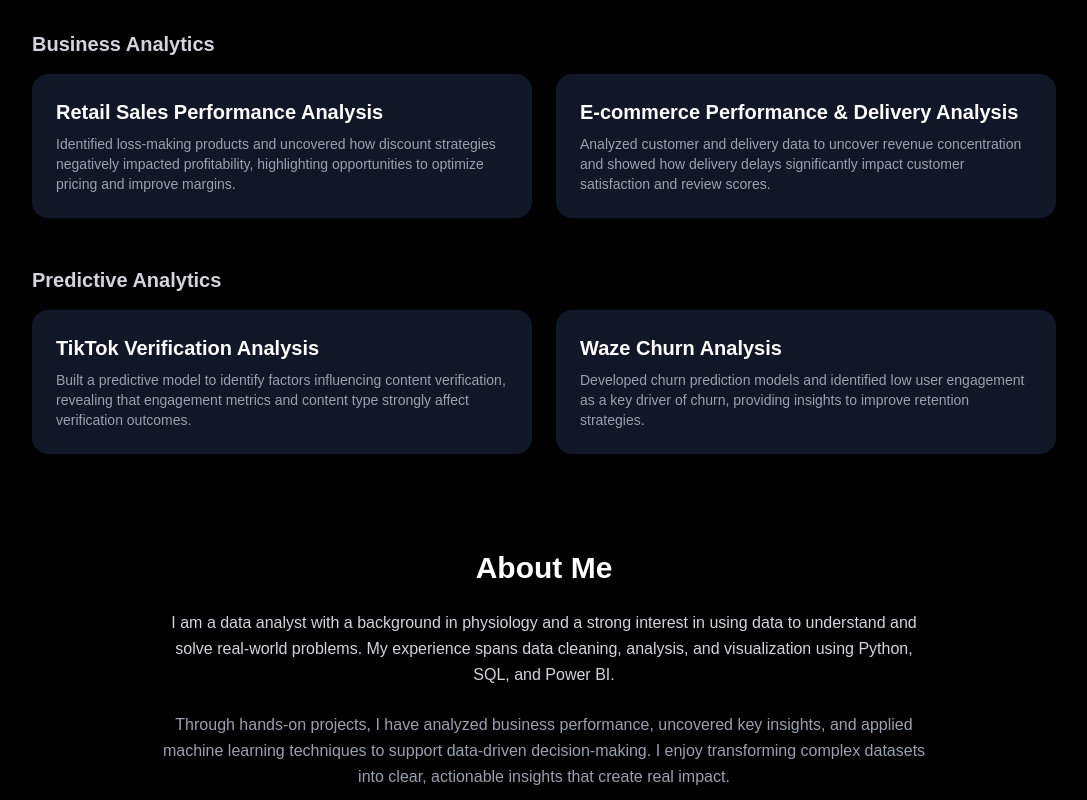
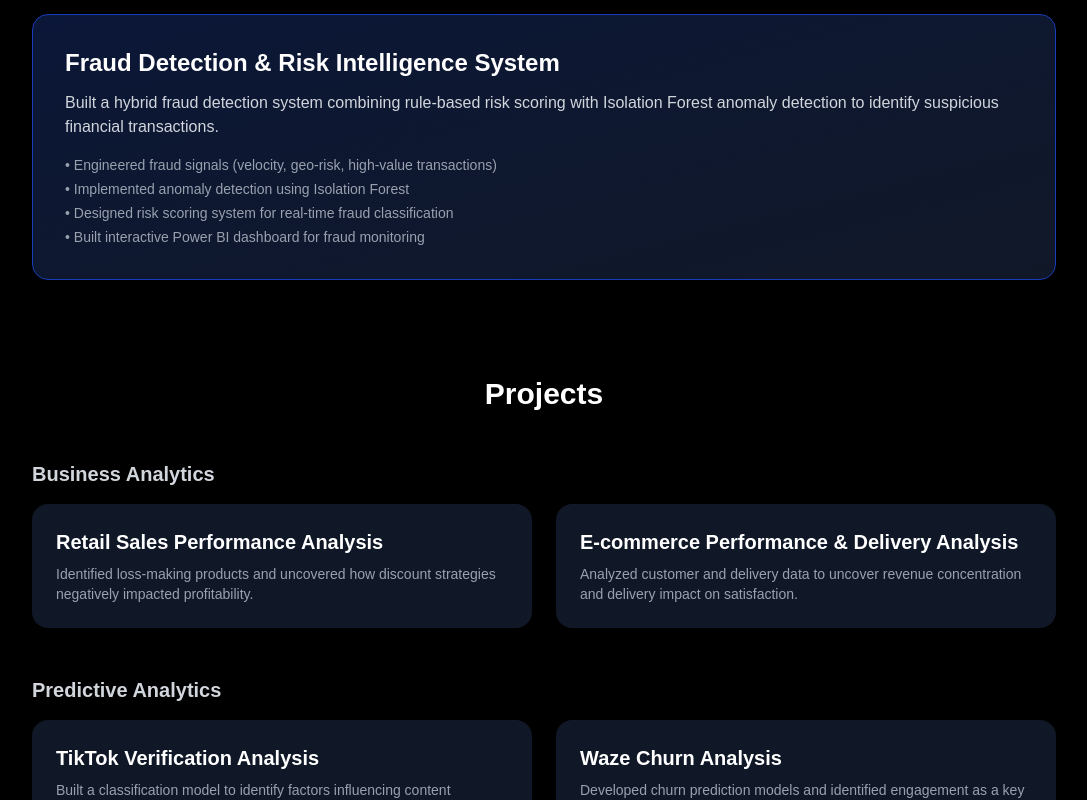
Before and after one commit to benny-102/benny-portfolio, a Next.js app: page / in a window 1280 px wide. Shown: the part 500-1300 px from the top of the page, without its empty margins (96-1183 px from the left). Built offline with nearby package versions, Linux system fonts and the light colour scheme.

Commit message:
change: src/app/page.tsx

```diff
--- a/src/app/page.tsx
+++ b/src/app/page.tsx
@@ -44,9 +44,38 @@ export default function Home() {
           <span>Python</span>
           <span>SQL</span>
           <span>Power BI</span>
+          <span>Machine Learning</span>
           <span>Data Analysis</span>
-          <span>Predictive Modeling</span>
         </div>
+      </section>
+
+      {/* FEATURED PROJECT */}
+      <section className="mt-24 max-w-5xl mx-auto">
+        <h2 className="text-3xl font-semibold text-center mb-8">
+          ⭐ Featured Project
+        </h2>
+
+        <Link href="https://github.com/benny-102/fraud-detection-risk-intelligence" target="_blank">
+          <div className="bg-gradient-to-br from-blue-900/40 to-gray-900 p-8 rounded-2xl hover:scale-[1.02] transition duration-300 cursor-pointer border border-blue-800">
+
+            <h3 className="text-2xl font-bold mb-3">
+              Fraud Detection & Risk Intelligence System
+            </h3>
+
+            <p className="text-gray-300 mb-4">
+              Built a hybrid fraud detection system combining rule-based risk scoring with
+              Isolation Forest anomaly detection to identify suspicious financial transactions.
+            </p>
+
+            <ul className="text-sm text-gray-400 space-y-1">
+              <li>• Engineered fraud signals (velocity, geo-risk, high-value transactions)</li>
+              <li>• Implemented anomaly detection using Isolation Forest</li>
+              <li>• Designed risk scoring system for real-time fraud classification</li>
+              <li>• Built interactive Power BI dashboard for fraud monitoring</li>
+            </ul>
+
+          </div>
+        </Link>
       </section>
 
       {/* PROJECTS SECTION */}
@@ -67,7 +96,7 @@ export default function Home() {
                   Retail Sales Performance Analysis
                 </h3>
                 <p className="text-gray-400 text-sm">
-                  Identified loss-making products and uncovered how discount strategies negatively impacted profitability, highlighting opportunities to optimize pricing and improve margins.
+                  Identified loss-making products and uncovered how discount strategies negatively impacted profitability.
                 </p>
               </div>
             </Link>
@@ -78,7 +107,7 @@ export default function Home() {
                   E-commerce Performance & Delivery Analysis
                 </h3>
                 <p className="text-gray-400 text-sm">
-                  Analyzed customer and delivery data to uncover revenue concentration and showed how delivery delays significantly impact customer satisfaction and review scores.
+                  Analyzed customer and delivery data to uncover revenue concentration and delivery impact on satisfaction.
                 </p>
               </div>
             </Link>
@@ -100,7 +129,7 @@ export default function Home() {
                   TikTok Verification Analysis
                 </h3>
                 <p className="text-gray-400 text-sm">
-                  Built a predictive model to identify factors influencing content verification, revealing that engagement metrics and content type strongly affect verification outcomes.
+                  Built a classification model to identify factors influencing content verification.
                 </p>
               </div>
             </Link>
@@ -111,7 +140,7 @@ export default function Home() {
                   Waze Churn Analysis
                 </h3>
                 <p className="text-gray-400 text-sm">
-                  Developed churn prediction models and identified low user engagement as a key driver of churn, providing insights to improve retention strategies.
+                  Developed churn prediction models and identified engagement as a key driver.
                 </p>
               </div>
             </Link>
@@ -125,14 +154,13 @@ export default function Home() {
         <h2 className="text-3xl font-semibold">About Me</h2>
 
         <p className="text-gray-300 leading-relaxed">
-          I am a data analyst with a background in physiology and a strong interest in using data to understand and solve real-world problems.
-          My experience spans data cleaning, analysis, and visualization using Python, SQL, and Power BI.
+          I am a data analyst with a background in physiology and a strong interest in solving real-world problems using data.
+          I specialize in data cleaning, analysis, visualization, and machine learning.
         </p>
 
         <p className="text-gray-400 leading-relaxed">
-          Through hands-on projects, I have analyzed business performance, uncovered key insights, and applied
-          machine learning techniques to support data-driven decision-making. I enjoy transforming complex datasets
-          into clear, actionable insights that create real impact.
+          Through hands-on projects, I have built end-to-end data solutions — from raw data processing to predictive modeling
+          and business intelligence dashboards — helping translate complex data into actionable insights.
         </p>
       </section>
 
```
